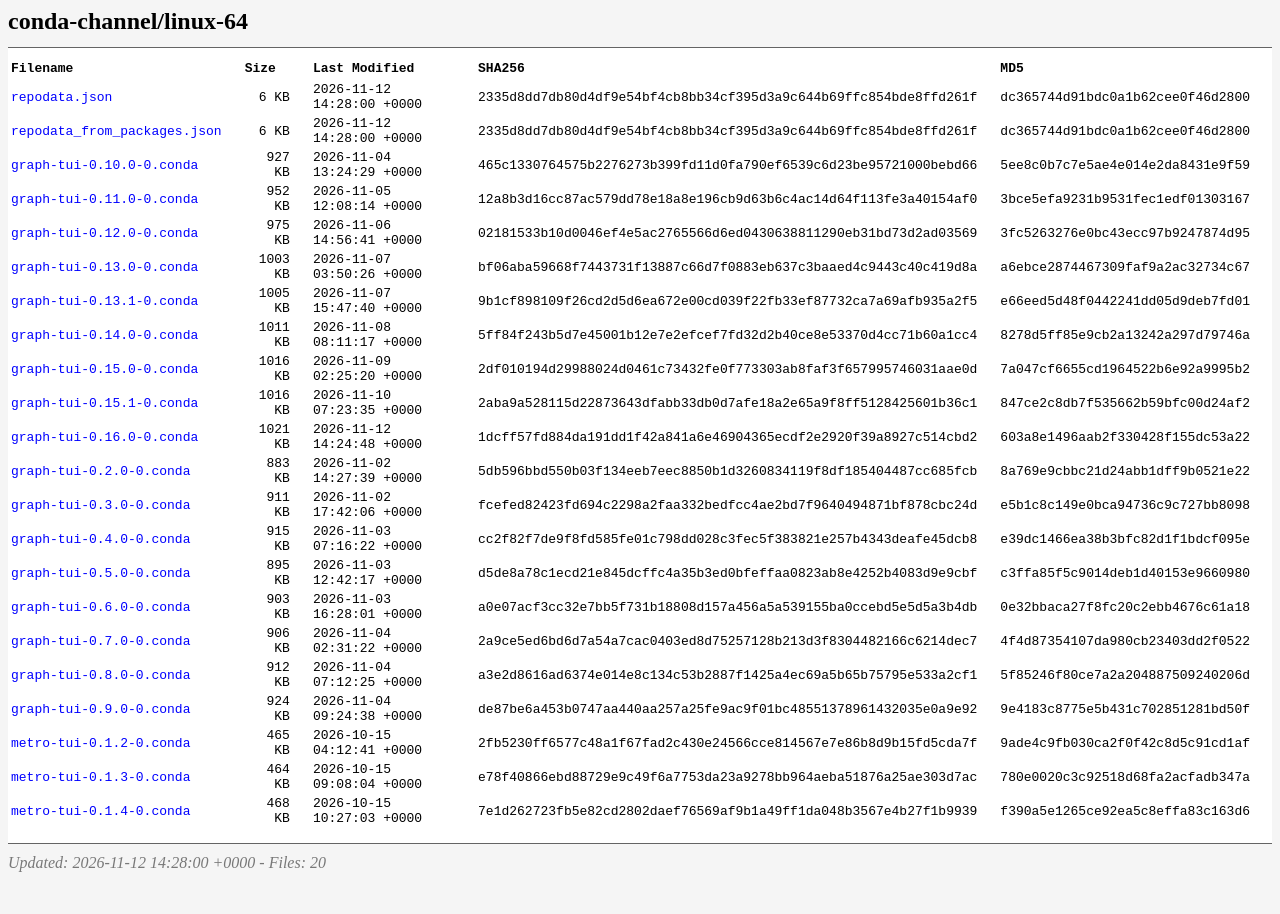
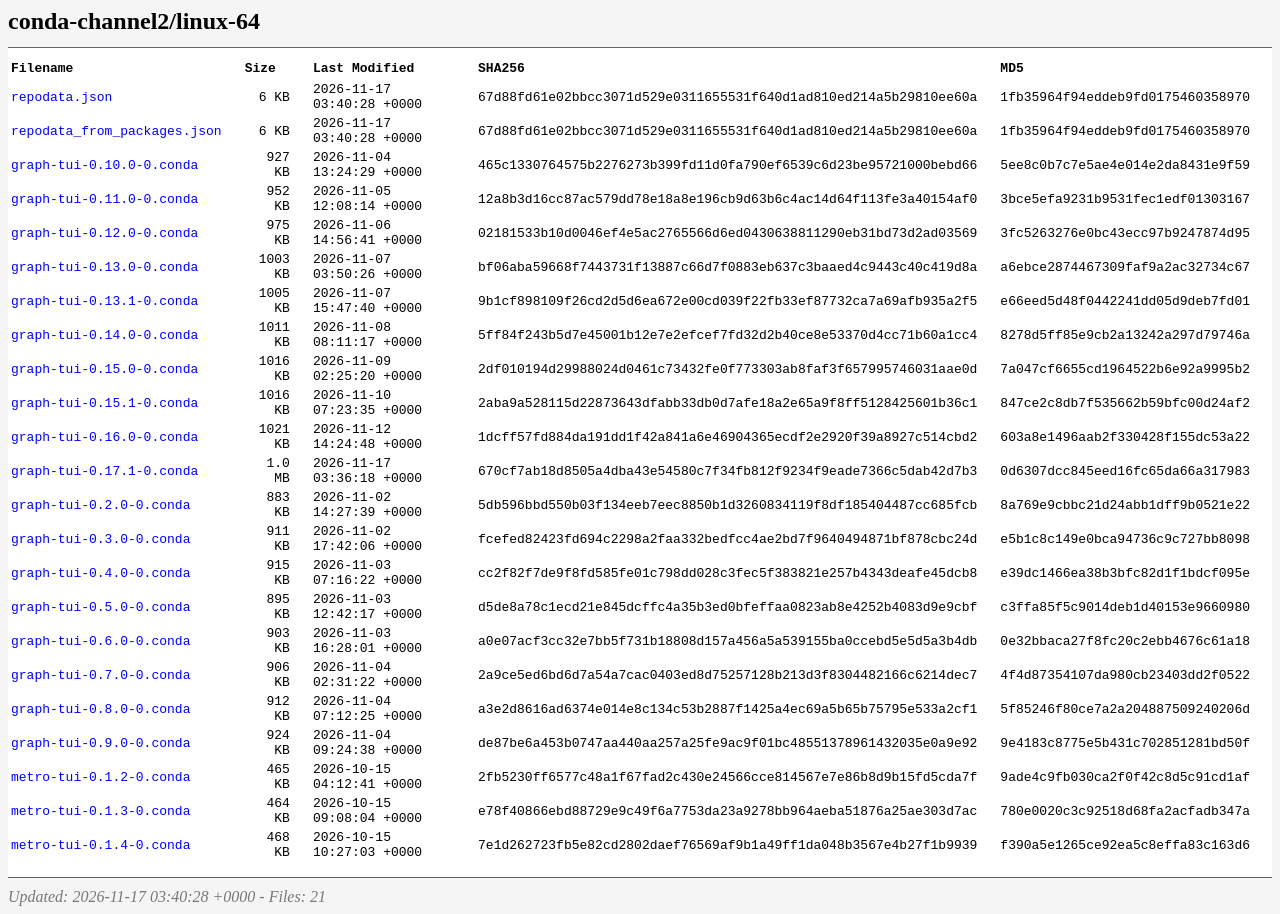
Before and after one commit to mixsoulgithub/conda-channel, a plain HTML site: page linux-64/index.html in a window 1280 px wide. Before the commit the page ends 880 px from the top, so only its background shows below. Drawn offline with Linux system fonts and the light colour scheme.

Commit message:
graph-tui 0.17.1 (linux-64, static musl)

```diff
--- a/linux-64/index.html
+++ b/linux-64/index.html
@@ -1,6 +1,6 @@
 <html>
 <head>
-  <title>conda-channel/linux-64</title>
+  <title>conda-channel2/linux-64</title>
   <style type="text/css">
     a, a:active {
       text-decoration: none; color: blue;
@@ -43,7 +43,7 @@
   </style>
 </head>
 <body>
-  <h2>conda-channel/linux-64</h2>
+  <h2>conda-channel2/linux-64</h2>
   <table>
     <tr>
       <th>Filename</th>
@@ -55,15 +55,15 @@
     <tr>
       <td><a href="repodata.json">repodata.json</a></td>
       <td class="s">6 KB</td>
-      <td>2026-11-12 14:28:00 +0000</td>
-      <td>2335d8dd7db80d4df9e54bf4cb8bb34cf395d3a9c644b69ffc854bde8ffd261f</td>
-      <td>dc365744d91bdc0a1b62cee0f46d2800</td>
+      <td>2026-11-17 03:40:28 +0000</td>
+      <td>67d88fd61e02bbcc3071d529e0311655531f640d1ad810ed214a5b29810ee60a</td>
+      <td>1fb35964f94eddeb9fd0175460358970</td>
     </tr>    <tr>
       <td><a href="repodata_from_packages.json">repodata_from_packages.json</a></td>
       <td class="s">6 KB</td>
-      <td>2026-11-12 14:28:00 +0000</td>
-      <td>2335d8dd7db80d4df9e54bf4cb8bb34cf395d3a9c644b69ffc854bde8ffd261f</td>
-      <td>dc365744d91bdc0a1b62cee0f46d2800</td>
+      <td>2026-11-17 03:40:28 +0000</td>
+      <td>67d88fd61e02bbcc3071d529e0311655531f640d1ad810ed214a5b29810ee60a</td>
+      <td>1fb35964f94eddeb9fd0175460358970</td>
     </tr>    <tr>
       <td><a href="graph-tui-0.10.0-0.conda">graph-tui-0.10.0-0.conda</a></td>
       <td class="s">927 KB</td>
@@ -118,6 +118,12 @@
       <td>2026-11-12 14:24:48 +0000</td>
       <td>1dcff57fd884da191dd1f42a841a6e46904365ecdf2e2920f39a8927c514cbd2</td>
       <td>603a8e1496aab2f330428f155dc53a22</td>
+    </tr>    <tr>
+      <td><a href="graph-tui-0.17.1-0.conda">graph-tui-0.17.1-0.conda</a></td>
+      <td class="s">1.0 MB</td>
+      <td>2026-11-17 03:36:18 +0000</td>
+      <td>670cf7ab18d8505a4dba43e54580c7f34fb812f9234f9eade7366c5dab42d7b3</td>
+      <td>0d6307dcc845eed16fc65da66a317983</td>
     </tr>    <tr>
       <td><a href="graph-tui-0.2.0-0.conda">graph-tui-0.2.0-0.conda</a></td>
       <td class="s">883 KB</td>
@@ -185,6 +191,6 @@
       <td>7e1d262723fb5e82cd2802daef76569af9b1a49ff1da048b3567e4b27f1b9939</td>
       <td>f390a5e1265ce92ea5c8effa83c163d6</td>
     </tr>  </table>
-  <address>Updated: 2026-11-12 14:28:00 +0000 - Files: 20</address>
+  <address>Updated: 2026-11-17 03:40:28 +0000 - Files: 21</address>
 </body>
 </html>
```
Also changed, not shown: linux-64/repodata.json (+1 -1 lines), linux-64/repodata_from_packages.json (+1 -1 lines), 1 other file.
